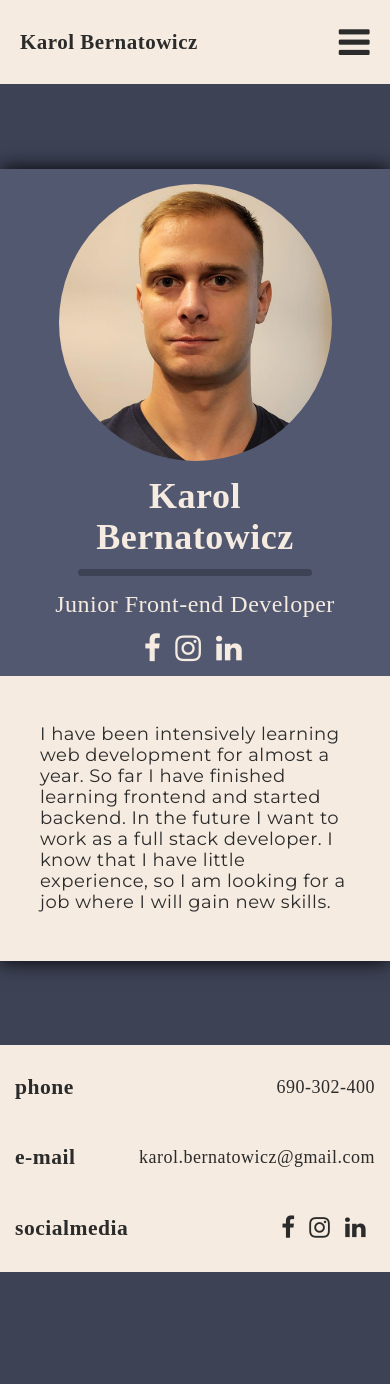
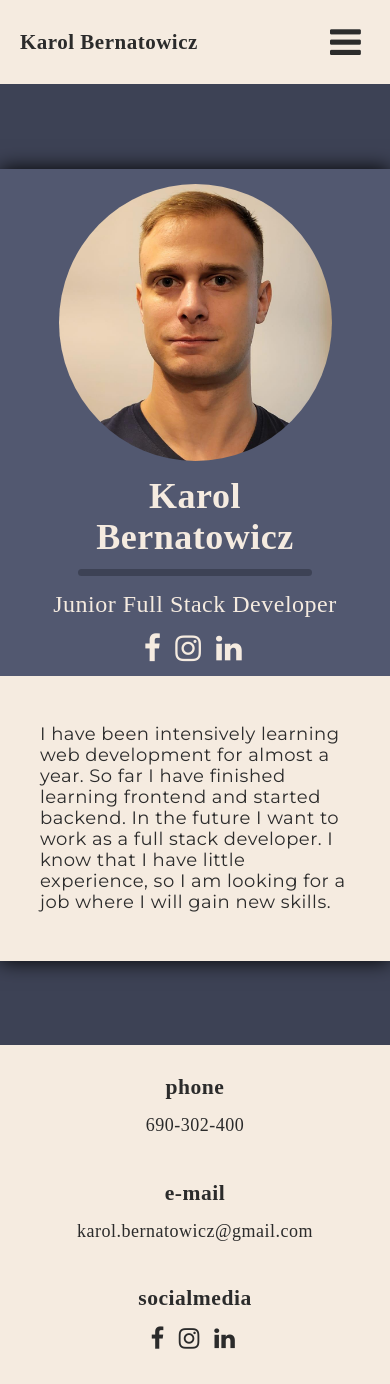
Before and after one commit to karollion/cv1, a React (Create React App) app: page / in a window 390 px wide. Before the commit the page ends 1272 px from the top, so only its background shows below. Built offline with nearby package versions, Linux system fonts and the light colour scheme; a web font is replaced by a local one.

Commit message:
Fix fotter and navbar

```diff
--- a/src/components/Contact/Contact.module.scss
+++ b/src/components/Contact/Contact.module.scss
@@ -8,6 +8,7 @@
 
 .title {
   font-size: $base-size * 2;
+  margin-left: 10px;
 }
 
 .container {
--- a/src/components/Info/Info.module.scss
+++ b/src/components/Info/Info.module.scss
@@ -17,7 +17,7 @@
   .info{
     font-size: $base-size * 1.2;
     padding: 15px 0;
-    flex-flow: row;
+    flex-flow: column;
     justify-content: space-between;
     height: auto;
     gap: 15px;
--- a/src/components/NavBar/NavBar.module.scss
+++ b/src/components/NavBar/NavBar.module.scss
@@ -69,8 +69,7 @@
         overflow: hidden;
         position: absolute;
         top: 50px;
-        left: 0;
-        width: 100%;
+        right: 0;
         height: 0;
 
         ul {
@@ -88,6 +87,7 @@
 
     i {
       line-height: 10vh;
+      width: 40px;
     }
 
     .input:checked ~ .menu {
--- a/src/components/Projects/Projects.module.scss
+++ b/src/components/Projects/Projects.module.scss
@@ -8,6 +8,7 @@
 
 .title {
   font-size: $base-size * 2;
+  margin-left: 10px;
 }
 
 .section {
--- a/src/components/Resume/Resume.module.scss
+++ b/src/components/Resume/Resume.module.scss
@@ -8,6 +8,7 @@
 
 .title {
   font-size: $base-size * 2;
+  margin-left: 10px;
 }
 
 .section {
--- a/src/redux/initialStateEN.js
+++ b/src/redux/initialStateEN.js
@@ -114,7 +114,7 @@ const initialState = {
       ],
       img: 'cvpage',
       about: 'My home page. It contains a few sentences about me, information about my professional experience and education. There are also projects made by me.',
-      link: 'https://karollion.github.io',
+      link: 'https://cv1--karollion.repl.co/',
     },
     {
       id: 1,
@@ -163,7 +163,7 @@ const initialState = {
 
   interfaceElements: [
     {
-      job: 'Junior Front-end Developer',
+      job: 'Junior Full Stack Developer',
       about: 'about',
       resume: 'resume',
       proj: 'projects',
--- a/src/redux/initialStatePL.js
+++ b/src/redux/initialStatePL.js
@@ -115,7 +115,7 @@ const initialState = {
       ],
       img: 'cvpage',
       about: 'Moja strona domowa. Zawiera kilka zdań o mnie, informacje o doświadczeniu zawodowym i wykształceniu. Znajdują się tutaj również wykonane przezemnie projekty.',
-      link: 'https://karollion.github.io',
+      link: 'https://cv1--karollion.repl.co/',
     },
     {
       id: 1,
@@ -164,7 +164,7 @@ const initialState = {
 
   interfaceElements: [
     {
-      job: 'Junior Front-end Developer',
+      job: 'Junior Full Stack Developer',
       about: 'o mnie',
       resume: 'podsumowanie',
       proj: 'projekty',
```
Also changed, not shown: server.mjs (deleted, +0 -17 lines), public/manifest.json (deleted), public/robots.txt (deleted).
